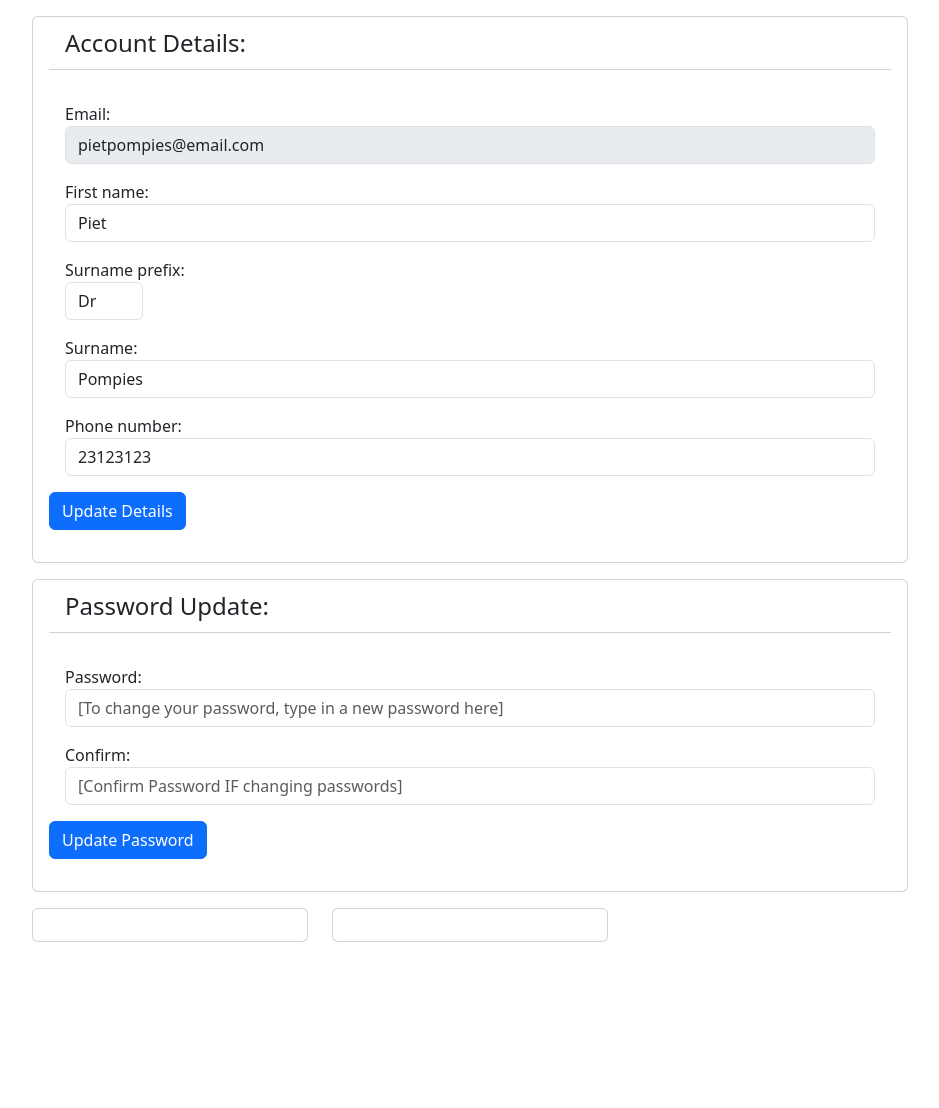
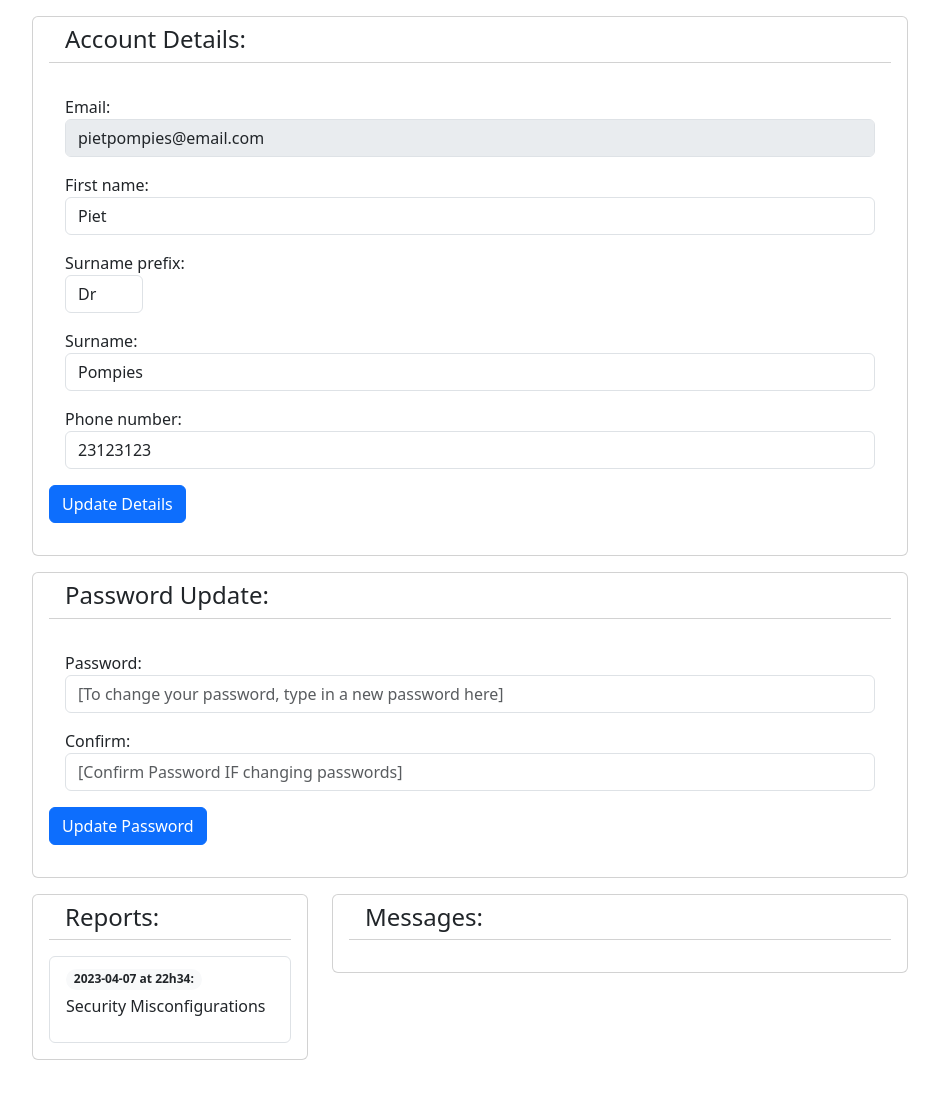
Before and after one commit to nmajola81/ssd-project, a Flask app: a page that uses templates/base.html in a window 1280 px wide. Shown: the part 56-1164 px from the top of the page, without its empty margins (170-1109 px from the left). Before the commit the page ends 998 px from the top, so only its background shows below. Run offline with Flask 3, Linux system fonts and the light colour scheme; a user stored in the database is signed in.

Commit message:
Accounts links to report and messages; working

```diff
--- a/App.py
+++ b/App.py
@@ -8,9 +8,9 @@ from flask_login import LoginManager, UserMixin, login_user, logout_user, login_
 
 from werkzeug.security import check_password_hash, generate_password_hash
 
+from datetime import datetime
+
 from encrypt import encrypt_data_dict, decrypt_data
-
-from datetime import datetime
 
 from cryptography.fernet import Fernet
 
@@ -166,8 +166,8 @@ def submitreport():
 
         add_report = Report(
             report_content=encrypted_data,
-            user_id=current_user.id
-            # the date_time is set automatically by means of the default param in the class
+            user_id=current_user.id,
+            date_time=datetime.utcnow()
         )
 
         db.session.add(add_report)
@@ -212,9 +212,11 @@ def dashboard():
     return render_template("dashboard.html", reports=reports, role=current_user.role)
 
 
+
+@app.route("/messaging/<int:report_id>/<int:msg_id>", methods=["GET", "POST"])
 @app.route("/messaging/<int:report_id>", methods=["GET", "POST"])
 @login_required
-def messaging(report_id):
+def messaging(report_id, msg_id=None):
     report_encr = db.session.query(Report) \
         .where(report_id == Report.id) \
         .first()
@@ -225,6 +227,11 @@ def messaging(report_id):
     # If the user isn't an admin and they aren't the one who submitted the report, deny
     if current_user.role != "Admin" and report_encr.user_id != current_user.id:
         return abort(403)
+
+    #Get the anchor if one is present, which will point to a specific message
+    anchor = None
+    if msg_id:
+        anchor = "#msg_%s" % msg_id
 
     content = decrypt_data(report_encr.report_content, report_encr.user.enc_key)
     content['vulnerability'] = " ".join(map(str.capitalize, content['vulnerability'].split("_")))
@@ -243,7 +250,8 @@ def messaging(report_id):
         add_msg = Message(
             message=encrypted_data,
             from_user_id=current_user.id,
-            report_id=report_id
+            report_id=report_id,
+            date_time=datetime.utcnow()
         )
 
         db.session.add(add_msg)
@@ -274,7 +282,7 @@ def messaging(report_id):
         }
         msgs.append(msg)
 
-    return render_template("messaging.html", report=report, form=form, msgs=msgs)
+    return render_template("messaging.html", report=report, form=form, msgs=msgs, anchor=anchor)
 
 
 @app.route("/deletereport/<int:report_id>", methods=["POST"])
@@ -320,7 +328,7 @@ def getaccount(email):
             "id": report_encr.id,
             "user_id": report_encr.user_id,
             "user_email": report_encr.user.email,
-            "date_time": report_encr.date_time.strftime('%Y-%m-%d %H:%M'),
+            "date_time": report_encr.date_time.strftime('%Y-%m-%d at %Hh%M'),
             "vulnerability": content['vulnerability']
         }
         user_reports.append(report)
@@ -336,6 +344,8 @@ def getaccount(email):
     msgs = []
     for msg_encr in msgs_encr:
         msg = {
+            'id': msg_encr.id,
+            'from_report_id': msg_encr.report.id,
             'message': decrypt_data(msg_encr.message, msg_encr.report.user.enc_key),
             'from_user_email': msg_encr.from_user.email,
             'date_time': msg_encr.date_time.strftime("%Y-%m-%d at %Hh%M")
@@ -372,6 +382,21 @@ def getaccount(email):
     return render_template("account.html", user=user, reports=user_reports, msgs=msgs, form_details=update_details_form,
                            form_password=update_password_form)
 
+
+# @app.route("/account/<string:email>", methods=["GET", "POST"])
+# @login_required
+# def getaccount(email):
+#     # If the user is not an admin and is trying to access someone else's account, deny
+#     if current_user.email != email and current_user.role != "Admin":
+#         abort(403)
+#
+#     user = User.query.filter_by(email=email).first_or_404()
+#
+#     # reports
+#
+#     user_reports_encr = db.session.query(Report) \
+#         .where(user.id == Report.user_id) \
+#         .all()
 
 @app.route("/deletemessage/<int:msg_id>", methods=["POST"])
 @login_required
--- a/form.py
+++ b/form.py
@@ -48,9 +48,9 @@ class ReportForm(FlaskForm):
                   ('other', 'Other')]
 
     vulnerability = RadioField('Type of Vulnerability', choices=vuln_types, default="injection", validators=[InputRequired()])
-    explanation = TextAreaField('Explanation of vulnerability', validators=[InputRequired(), Length(min=1, max=1000)])
-    whyreport = TextAreaField('Why are you reporting this vulnerability?', validators=[InputRequired(), Length(min=1, max=1000)])
-    domainip = TextAreaField('Domain name or IP address relating to the report', validators=[InputRequired(), Length(min=1, max=100)])
+    explanation = TextAreaField('Explanation of vulnerability', validators=[InputRequired(), Length(min=5, max=1000)])
+    whyreport = TextAreaField('Why are you reporting this vulnerability?', validators=[InputRequired(), Length(min=5, max=1000)])
+    domainip = TextAreaField('Domain name or IP address relating to the report', validators=[InputRequired(), Length(min=5, max=100)])
     submit = SubmitField('Submit Form')
 
 class MessageForm(FlaskForm):
--- a/templates/account.html
+++ b/templates/account.html
@@ -15,7 +15,7 @@
             <div class="col">
                 <div class="card">
                     <div class="card-header bg-transparent mx-3">
-                        <legend class="mb-0">Account Details:</legend>
+                        <h4 class="mb-0">Account Details:</h4>
                     </div>
                     <div class="card-body">
 
@@ -25,8 +25,9 @@
                             {{ form_details.csrf_token }}
 
                             <div class="form-group m-3">
-                                <label class="form=control-label">Email:</label>
-                                <input type="text" class="form-control form-control-md" value="{{ user.email }}"
+                                <label for="email" class="form=control-label">Email:</label>
+                                <input id="email" name="email" type="text" class="form-control form-control-md"
+                                       value="{{ user.email }}"
                                        disabled>
 
                             </div>
@@ -108,7 +109,7 @@
             <div class="col">
                 <div class="card">
                     <div class="card-header bg-transparent mx-3">
-                        <legend class="mb-0">Password Update:</legend>
+                        <h4 class="mb-0">Password Update:</h4>
                     </div>
                     <div class="card-body">
                         <form action="" method="post">
@@ -157,25 +158,73 @@
 
         </div>
 
-        <div class="row">
+        <div class="row mb-5">
 
             <div class="col-4">
                 <div class="card">
-                    <div class="card-body">
+                    <div class="card-header bg-transparent mx-3">
+                        <h4 class="mb-0">Reports:</h4>
+                    </div>
+                    <div class="card-body" style="max-height: 400px;overflow-y: auto;">
+
+                        <div class="list-group">
+
+                            {% for rep in reports %}
+
+                                {% if loop.index is even %}
+                                    {% set style = ' list-group-item-secondary' %}
+                                {% else %}
+                                    {% set style = '' %}
+                                {% endif %}
+
+                                <a href="{{ url_for('messaging', report_id=rep.id) }}"
+                                   class="list-group-item list-group-item-action{{ style }}">
+                                    <span class="badge rounded-pill bg-light text-dark">{{ rep.date_time }}:</span>
+                                    <p class="mt-1">{{ rep.vulnerability }}</p>
+                                </a>
+
+                            {% endfor %}
+
+                        </div>
 
                     </div>
                 </div>
             </div>
 
-            <div class="col-4">
+            <div class="col-8">
                 <div class="card">
-                    <div class="card-body">
+                    <div class="card-header bg-transparent mx-3">
+                        <h4 class="mb-0">Messages:</h4>
+                    </div>
+                    <div class="card-body" style="max-height: 400px;overflow-y: auto;">
+
+                        <div class="list-group">
+
+                            {% for msg in msgs %}
+
+                                {% if loop.index is even %}
+                                    {% set style = ' list-group-item-secondary' %}
+                                {% else %}
+                                    {% set style = '' %}
+                                {% endif %}
+{#{{ url_for('messaging', report_id=msg['from_report_id']) + "#msg-%s" % msg['id'] }}#}
+{#                                {{ url_for('messaging', report_id=msg['from_report_id'], _anchor="msg_%s" % msg['id']) }}#}
+                                <a href="{{ url_for('messaging', report_id=msg['from_report_id'], msg_id=msg['id']) }}" class="list-group-item list-group-item-action{{ style }}">
+                                    <span class="badge rounded-pill bg-light text-dark">{{ msg['date_time'] }}:</span>
+                                    <p class="mt-1">{{ msg['message'] }}</p>
+                                </a>
+
+                            {% endfor %}
+
+                        </div>
 
                     </div>
+
                 </div>
             </div>
-
         </div>
 
     </div>
+
+    </div>
 {% endblock %}
--- a/templates/base.html
+++ b/templates/base.html
@@ -1,6 +1,6 @@
-<! This is the base template from which all other pages inherit from>
+<!-- This is the base template from which all other pages inherit from -->
 <!DOCTYPE html>
-<html lang="en"
+<html lang="en">
 <head>
 
     {% block head %}
@@ -20,7 +20,14 @@
                 integrity="sha384-qKXV1j0HvMUeCBQ+QVp7JcfGl760yU08IQ+GpUo5hlbpg51QRiuqHAJz8+BrxE/N"
                 crossorigin="anonymous"></script>
 
+        <style>
+            html, body {
+                scroll-behavior: smooth;
+            }
+        </style>
+
     {% endblock %}
+
 </head>
 
 <body>
--- a/templates/login.html
+++ b/templates/login.html
@@ -15,11 +15,11 @@
         <div class="col">
             <div class="card">
                 <div class="card-header bg-transparent mx-3">
-                    <legend class="mb-0">User Login</legend>
+                    <h4 class="mb-0">User Login</h4>
                 </div>
                 <div class="card-body">
                     <form action="" method="post">
-                        {{ form.csrf_token }}
+                        {{ form.hidden_tag() }}
                         <fieldset class="form-group">
                             <div class="form-floating my-3">
                                 {{ form.email(size=32,class="form-control form-control-md",placeholder="") }}
--- a/templates/register.html
+++ b/templates/register.html
@@ -12,13 +12,13 @@
             <div class="col">
                 <div class="card">
                     <div class="card-header bg-transparent mx-3">
-                        <legend class="mb-0">New User Registration</legend>
+                        <h4 class="mb-0">New User Registration</h4>
                     </div>
                     <div class="card-body">
 
 
                         <form action="" method="post">
-                            {{ form.csrf_token }}
+                            {{ form.hidden_tag() }}
                             <fieldset class="form-group">
                                 <div class="form-floating my-3">
                                     {{ form.first_name (size=40,class="form-control form-control-md",placeholder="") }}
```
Also changed, not shown: templates/messaging.html (+43 -8 lines), templates/report.html (+51 -6 lines), instance/database.db.
